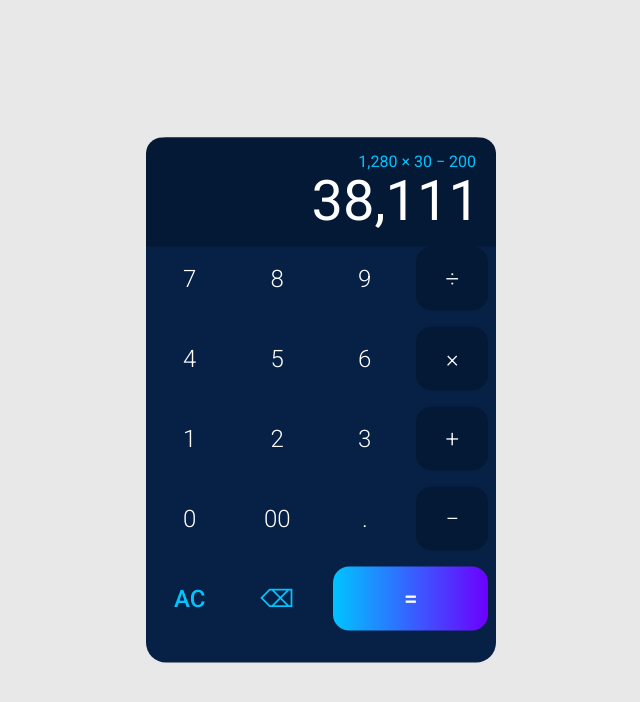
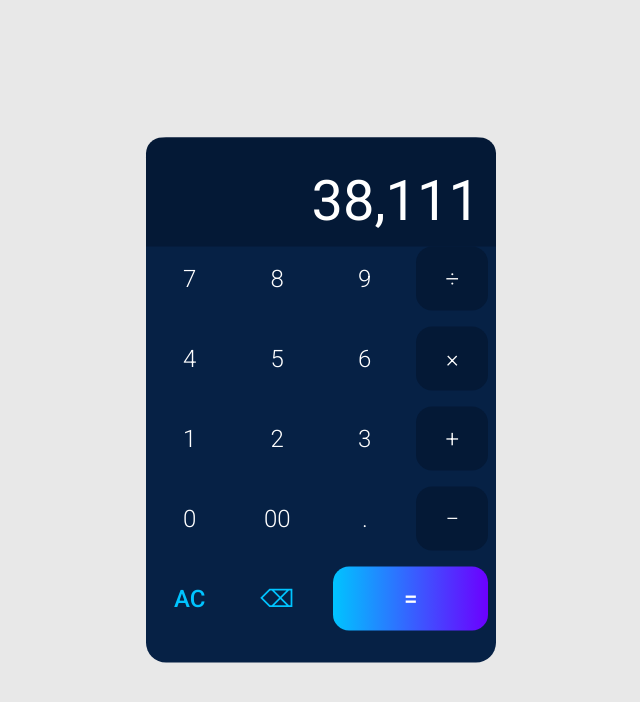
Before and after one commit to jimmyhappy19920308/calculator, a website: page index.html in a window 1280 px wide. Shown: the whole page, without its empty margins (319-959 px from the left). Drawn offline with Linux system fonts and the light colour scheme.

Commit message:
remove default expression

```diff
--- a/index.html
+++ b/index.html
@@ -11,7 +11,7 @@
   <div class="container">
     <main class="calculator">
       <div class="calculator-header">
-        <div class="expression">1,280 × 30 − 200</div>
+        <div class="expression"></div>
         <div class="result">38,111</div>
       </div>
       <div class="calculator-body">
```
